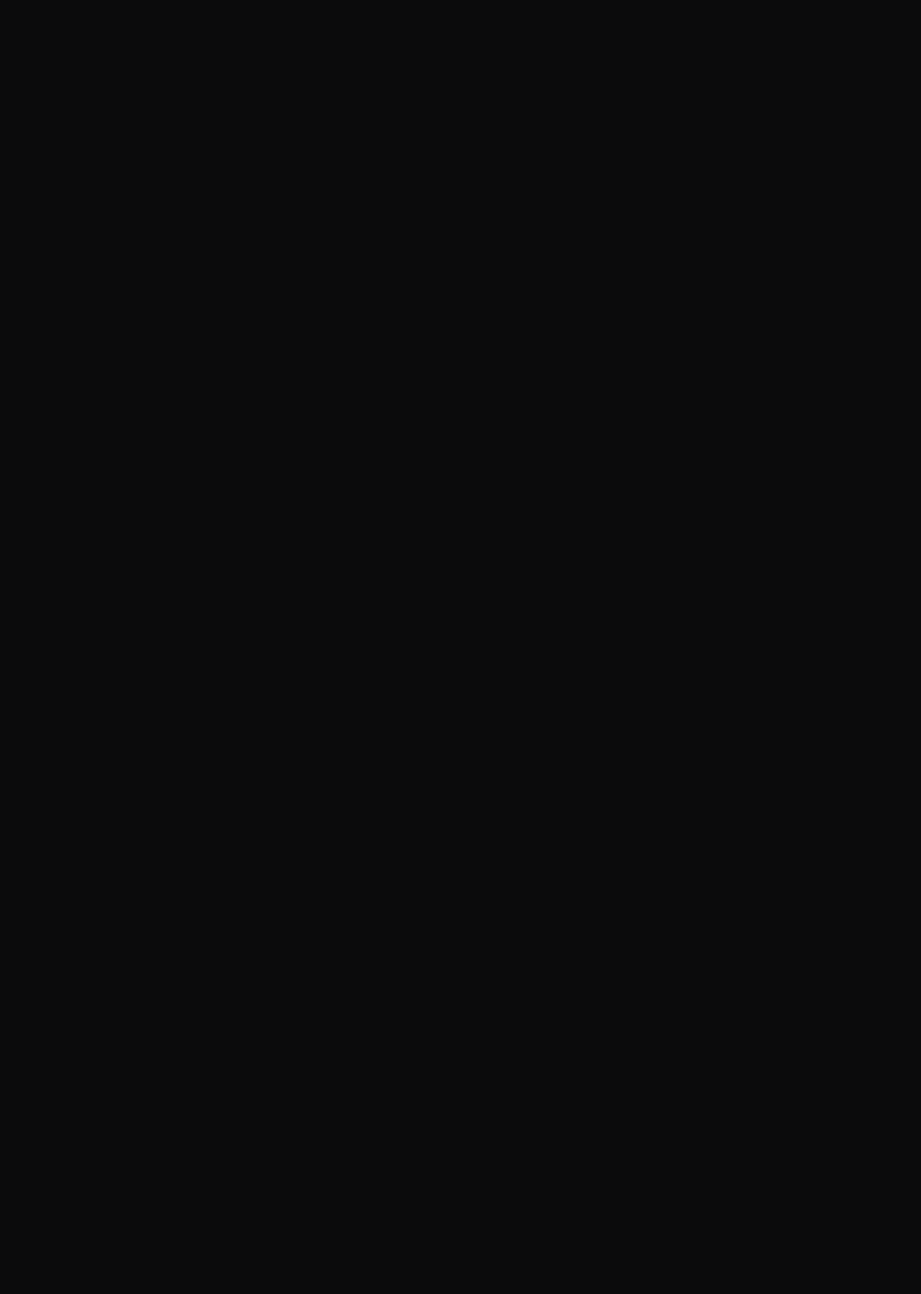
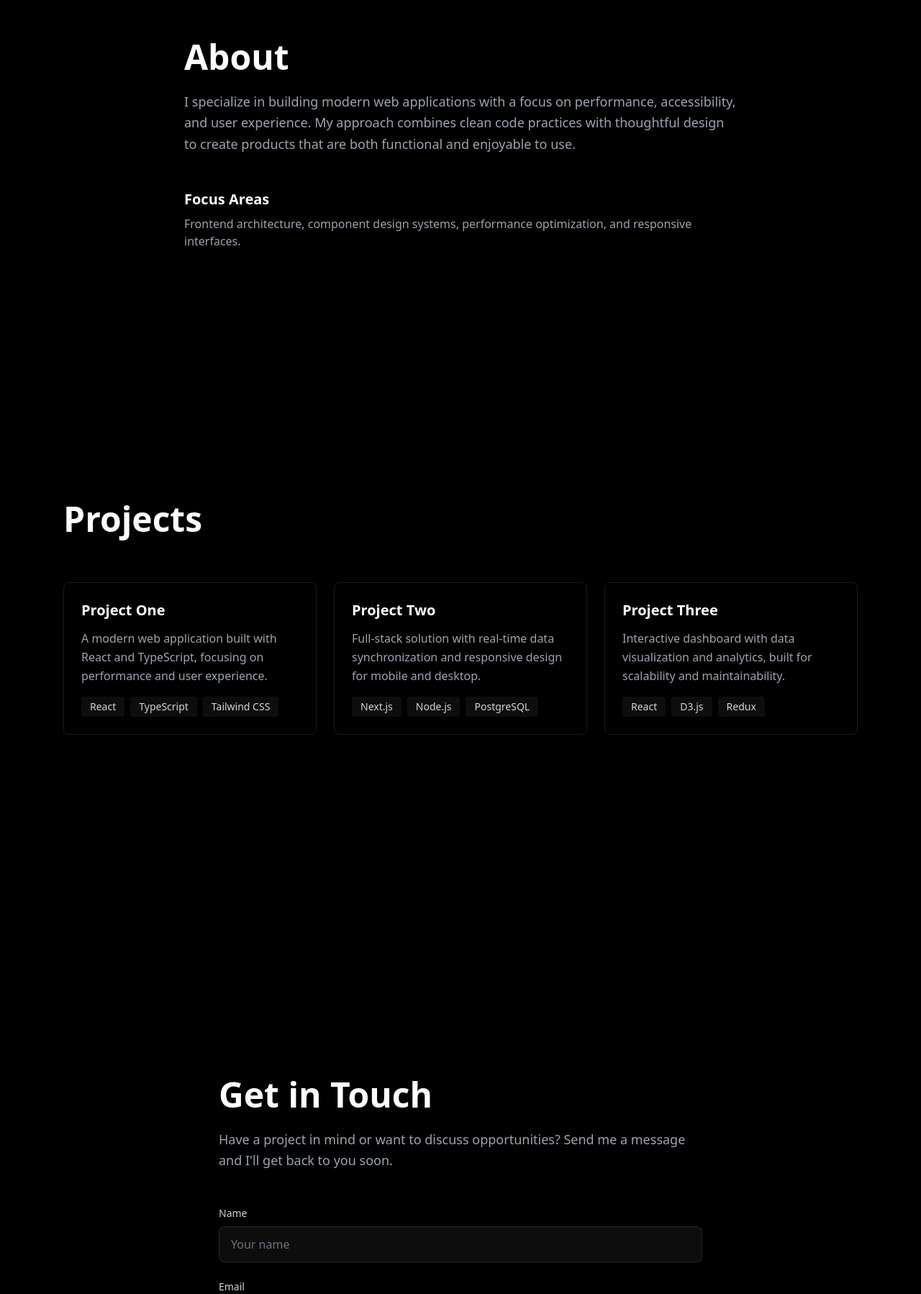
Before and after one commit to AaditMistry1114/personal_portfolio, a React (Vite) app in the folder portfolio/: page / in a window 1280 px wide. Shown: the part 999-2797 px from the top of the page at 72% size. Built offline with nearby package versions, Linux system fonts and the light colour scheme.

Commit message:
feat: complete portfolio structure and deploy-ready setup

```diff
--- a/portfolio/src/App.tsx
+++ b/portfolio/src/App.tsx
@@ -1,16 +1,20 @@
 // src/App.tsx
 import Navbar from './components/layout/Navbar';
+import Hero from './components/sections/Hero';
+import About from './components/sections/About';
+import Projects from './components/sections/Projects';
+import Inquiry from './components/sections/Inquiry';
 
 export default function App() {
   return (
-    <div className="min-h-screen bg-black text-white">
+    <div className="min-h-screen w-full bg-black text-white overflow-x-hidden">
       <Navbar />
 
-      <main>
-        <section id="hero" className="min-h-screen"></section>
-        <section id="about" className="min-h-screen"></section>
-        <section id="projects" className="min-h-screen"></section>
-        <section id="inquiry" className="min-h-screen"></section>
+      <main className="w-full">
+        <Hero />
+        <About />
+        <Projects />
+        <Inquiry />
       </main>
     </div>
   );
--- /dev/null
+++ b/portfolio/src/components/layout/Container.tsx
@@ -0,0 +1,15 @@
+// src/components/layout/Container.tsx
+import type { ReactNode } from 'react';
+
+interface ContainerProps {
+  children: ReactNode;
+  className?: string;
+}
+
+export default function Container({ children, className = '' }: ContainerProps) {
+  return (
+    <div className={`max-w-6xl mx-auto px-6 ${className}`}>
+      {children}
+    </div>
+  );
+}
--- a/portfolio/src/components/layout/Navbar.tsx
+++ b/portfolio/src/components/layout/Navbar.tsx
@@ -35,7 +35,7 @@ export default function Navbar() {
         <div className="flex items-center justify-between">
           <button
             onClick={() => scrollToSection('hero')}
-            className="text-white font-semibold text-lg hover:text-white/80 transition-colors"
+            className="text-white font-semibold text-lg hover:text-gray-300 transition-colors focus:outline-none focus:text-gray-300 active:text-gray-400"
           >
             Portfolio
           </button>
@@ -45,10 +45,10 @@ export default function Navbar() {
               <li key={item.id}>
                 <button
                   onClick={() => scrollToSection(item.id)}
-                  className={`text-sm font-medium transition-colors ${
+                  className={`text-sm font-medium transition-colors focus:outline-none ${
                     activeSection === item.id
                       ? 'text-white'
-                      : 'text-gray-400 hover:text-white'
+                      : 'text-gray-400 hover:text-white active:text-gray-300'
                   }`}
                 >
                   {item.label}
--- a/portfolio/src/components/sections/About.tsx
+++ b/portfolio/src/components/sections/About.tsx
@@ -0,0 +1,35 @@
+// src/components/sections/About.tsx
+import Container from '../layout/Container';
+
+export default function About() {
+  return (
+    <section id="about" className="min-h-screen flex items-center bg-black py-24">
+      <Container>
+        <div className="max-w-3xl">
+          <h2 className="text-4xl md:text-5xl font-bold text-white mb-6">
+            About
+          </h2>
+
+          <p className="text-lg text-gray-400 mb-12 leading-relaxed">
+            I specialize in building modern web applications with a focus on
+            performance, accessibility, and user experience. My approach combines
+            clean code practices with thoughtful design to create products that
+            are both functional and enjoyable to use.
+          </p>
+
+          <div className="space-y-4">
+            <div>
+              <h3 className="text-xl font-semibold text-white mb-2">
+                Focus Areas
+              </h3>
+              <p className="text-gray-400">
+                Frontend architecture, component design systems, performance
+                optimization, and responsive interfaces.
+              </p>
+            </div>
+          </div>
+        </div>
+      </Container>
+    </section>
+  );
+}
--- a/portfolio/src/components/sections/Hero.tsx
+++ b/portfolio/src/components/sections/Hero.tsx
@@ -0,0 +1,31 @@
+// src/components/sections/Hero.tsx
+import Container from '../layout/Container';
+
+export default function Hero() {
+  return (
+    <section id="hero" className="min-h-screen flex items-center bg-black">
+      <Container>
+        <div className="max-w-3xl mx-auto text-center">
+          <h1 className="text-5xl md:text-6xl font-bold text-white mb-6">
+            Building Digital Experiences
+          </h1>
+
+          <p className="text-lg md:text-xl text-gray-400 mb-12 leading-relaxed">
+            Frontend engineer crafting clean, performant web applications
+            with modern technologies and thoughtful design.
+          </p>
+
+          <div className="flex items-center justify-center gap-4">
+            <button className="px-6 py-3 bg-white text-black font-medium rounded-lg hover:bg-gray-200 transition-colors">
+              View Projects
+            </button>
+
+            <button className="px-6 py-3 border border-white/20 text-white font-medium rounded-lg hover:border-white/40 transition-colors">
+              Get in Touch
+            </button>
+          </div>
+        </div>
+      </Container>
+    </section>
+  );
+}
--- a/portfolio/src/components/sections/Inquiry.tsx
+++ b/portfolio/src/components/sections/Inquiry.tsx
@@ -0,0 +1,69 @@
+// src/components/sections/Inquiry.tsx
+import Container from '../layout/Container';
+
+export default function Inquiry() {
+  return (
+    <section id="inquiry" className="min-h-screen flex items-center bg-black py-24">
+      <Container>
+        <div className="max-w-2xl mx-auto">
+          <h2 className="text-4xl md:text-5xl font-bold text-white mb-6">
+            Get in Touch
+          </h2>
+
+          <p className="text-lg text-gray-400 mb-12 leading-relaxed">
+            Have a project in mind or want to discuss opportunities?
+            Send me a message and I'll get back to you soon.
+          </p>
+
+          <form className="space-y-6">
+            <div>
+              <label htmlFor="name" className="block text-sm font-medium text-gray-300 mb-2">
+                Name
+              </label>
+              <input
+                type="text"
+                id="name"
+                name="name"
+                className="w-full px-4 py-3 bg-white/5 border border-white/10 rounded-lg text-white placeholder-gray-500 focus:outline-none focus:border-white/30 transition-colors"
+                placeholder="Your name"
+              />
+            </div>
+
+            <div>
+              <label htmlFor="email" className="block text-sm font-medium text-gray-300 mb-2">
+                Email
+              </label>
+              <input
+                type="email"
+                id="email"
+                name="email"
+                className="w-full px-4 py-3 bg-white/5 border border-white/10 rounded-lg text-white placeholder-gray-500 focus:outline-none focus:border-white/30 transition-colors"
+                placeholder="your.email@example.com"
+              />
+            </div>
+
+            <div>
+              <label htmlFor="message" className="block text-sm font-medium text-gray-300 mb-2">
+                Message
+              </label>
+              <textarea
+                id="message"
+                name="message"
+                rows={6}
+                className="w-full px-4 py-3 bg-white/5 border border-white/10 rounded-lg text-white placeholder-gray-500 focus:outline-none focus:border-white/30 transition-colors resize-none"
+                placeholder="Tell me about your project..."
+              />
+            </div>
+
+            <button
+              type="submit"
+              className="w-full px-6 py-3 bg-white text-black font-medium rounded-lg hover:bg-gray-200 transition-colors"
+            >
+              Send Message
+            </button>
+          </form>
+        </div>
+      </Container>
+    </section>
+  );
+}
--- a/portfolio/src/components/sections/Projects.tsx
+++ b/portfolio/src/components/sections/Projects.tsx
@@ -0,0 +1,63 @@
+// src/components/sections/Projects.tsx
+import Container from '../layout/Container';
+
+export default function Projects() {
+  const projects = [
+    {
+      id: 1,
+      title: 'Project One',
+      description: 'A modern web application built with React and TypeScript, focusing on performance and user experience.',
+      tags: ['React', 'TypeScript', 'Tailwind CSS'],
+    },
+    {
+      id: 2,
+      title: 'Project Two',
+      description: 'Full-stack solution with real-time data synchronization and responsive design for mobile and desktop.',
+      tags: ['Next.js', 'Node.js', 'PostgreSQL'],
+    },
+    {
+      id: 3,
+      title: 'Project Three',
+      description: 'Interactive dashboard with data visualization and analytics, built for scalability and maintainability.',
+      tags: ['React', 'D3.js', 'Redux'],
+    },
+  ];
+
+  return (
+    <section id="projects" className="min-h-screen bg-black py-24">
+      <Container>
+        <h2 className="text-4xl md:text-5xl font-bold text-white mb-16">
+          Projects
+        </h2>
+
+        <div className="grid grid-cols-1 md:grid-cols-2 lg:grid-cols-3 gap-6">
+          {projects.map((project) => (
+            <div
+              key={project.id}
+              className="border border-white/10 rounded-lg p-6 hover:border-white/20 transition-colors"
+            >
+              <h3 className="text-xl font-semibold text-white mb-3">
+                {project.title}
+              </h3>
+
+              <p className="text-gray-400 mb-4 leading-relaxed">
+                {project.description}
+              </p>
+
+              <div className="flex flex-wrap gap-2">
+                {project.tags.map((tag) => (
+                  <span
+                    key={tag}
+                    className="text-sm text-gray-300 bg-white/5 px-3 py-1 rounded"
+                  >
+                    {tag}
+                  </span>
+                ))}
+              </div>
+            </div>
+          ))}
+        </div>
+      </Container>
+    </section>
+  );
+}
--- a/portfolio/src/index.css
+++ b/portfolio/src/index.css
@@ -1,78 +1,21 @@
+/* src/index.css */
 @tailwind base;
 @tailwind components;
 @tailwind utilities;
 
-html, body {
-  background-color: #0B0B0C;
-  color: white;
-}
+@layer base {
+  html,
+  body {
+    @apply bg-black;
+    margin: 0;
+    padding: 0;
+    width: 100%;
+    overflow-x: hidden;
+  }
 
-
-:root {
-  font-family: system-ui, Avenir, Helvetica, Arial, sans-serif;
-  line-height: 1.5;
-  font-weight: 400;
-
-  color-scheme: light dark;
-  color: rgba(255, 255, 255, 0.87);
-  background-color: #242424;
-
-  font-synthesis: none;
-  text-rendering: optimizeLegibility;
-  -webkit-font-smoothing: antialiased;
-  -moz-osx-font-smoothing: grayscale;
-}
-
-a {
-  font-weight: 500;
-  color: #646cff;
-  text-decoration: inherit;
-}
-a:hover {
-  color: #535bf2;
-}
-
-body {
-  margin: 0;
-  display: flex;
-  place-items: center;
-  min-width: 320px;
-  min-height: 100vh;
-}
-
-h1 {
-  font-size: 3.2em;
-  line-height: 1.1;
-}
-
-button {
-  border-radius: 8px;
-  border: 1px solid transparent;
-  padding: 0.6em 1.2em;
-  font-size: 1em;
-  font-weight: 500;
-  font-family: inherit;
-  background-color: #1a1a1a;
-  cursor: pointer;
-  transition: border-color 0.25s;
-}
-button:hover {
-  border-color: #646cff;
-}
-button:focus,
-button:focus-visible {
-  outline: 4px auto -webkit-focus-ring-color;
-}
-
-@media (prefers-color-scheme: light) {
-  :root {
-    color: #213547;
-    background-color: #ffffff;
-  }
-  a:hover {
-    color: #747bff;
-  }
-  button {
-    background-color: #f9f9f9;
+  #root {
+    @apply bg-black;
+    min-height: 100vh;
+    width: 100%;
   }
 }
```
